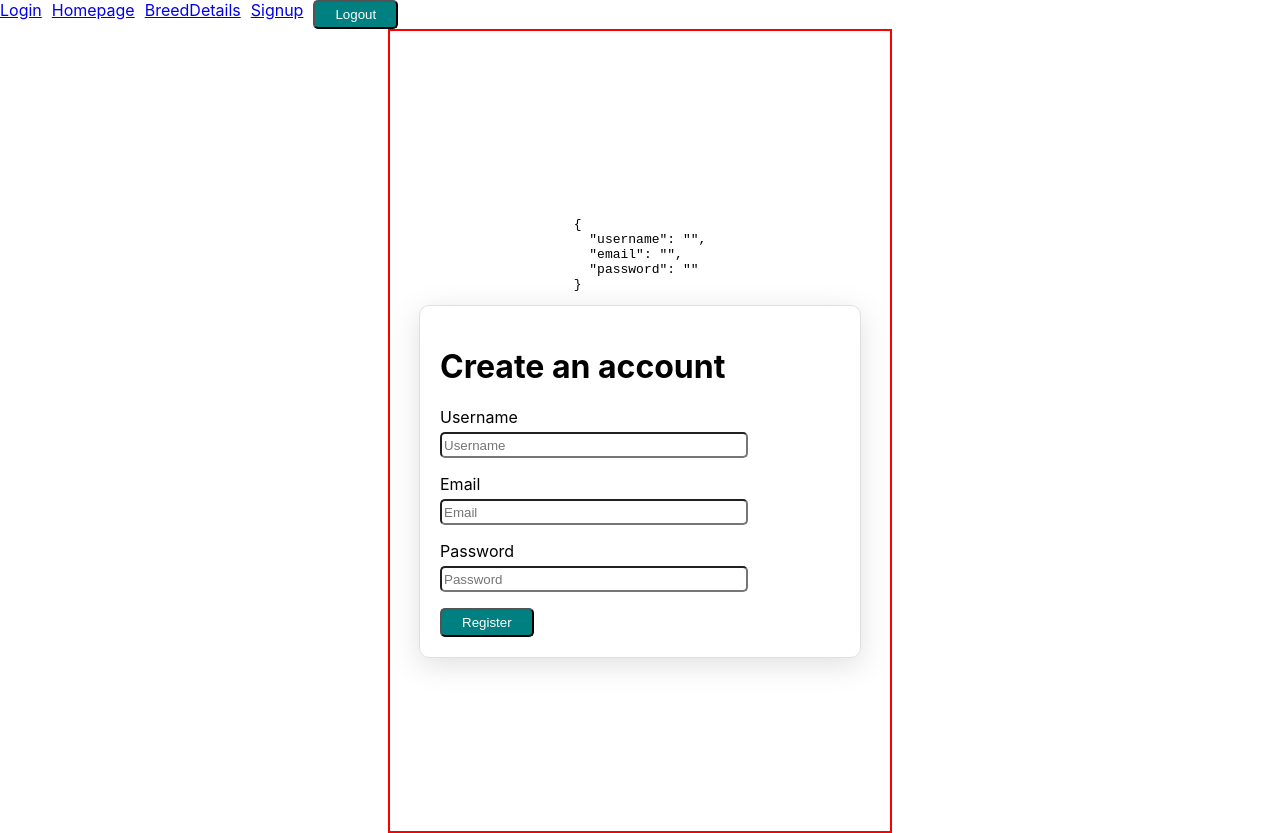
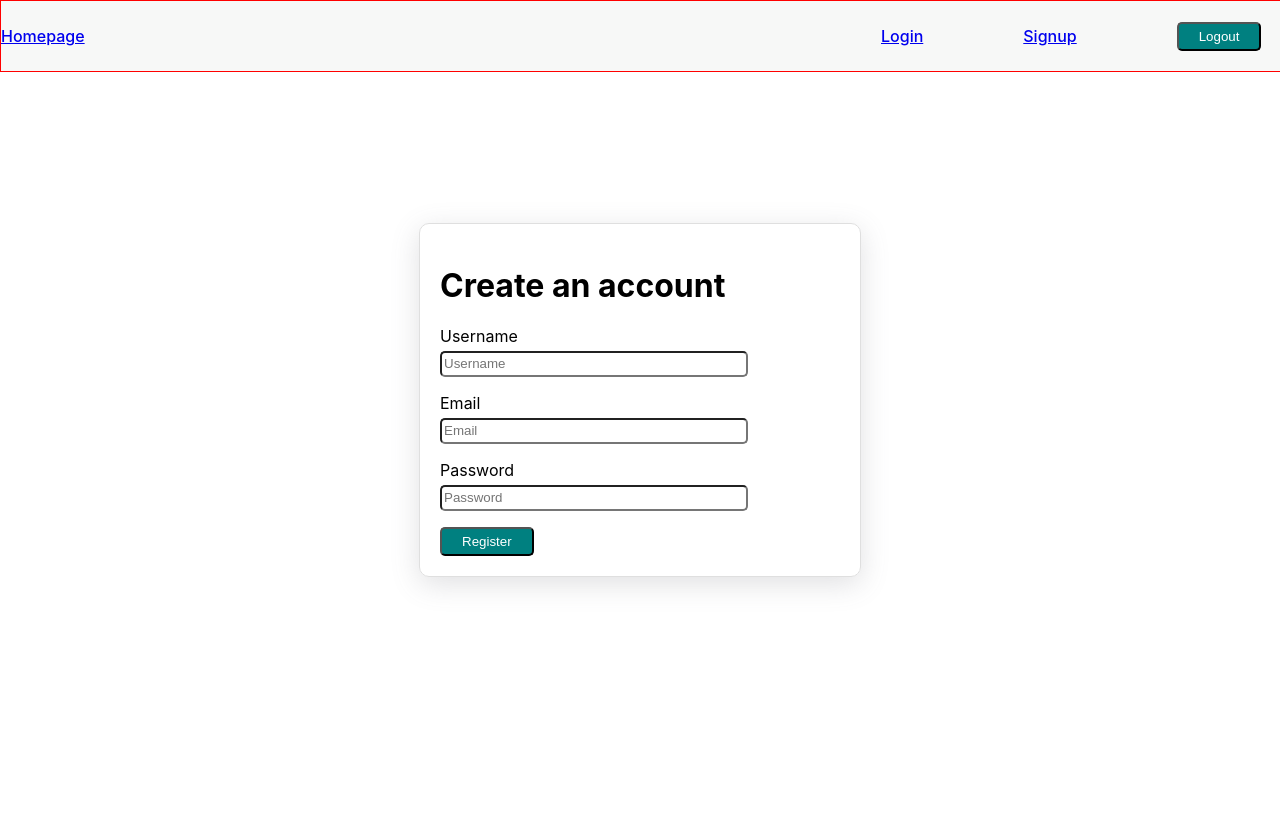
Before and after one commit to ashwanisahu97/doggo-api, a React (Create React App) app: page /signup in a window 1280 px wide. After the commit the page ends 800 px from the top, so only its background shows below. Built offline with nearby package versions, Linux system fonts and the light colour scheme.

Commit message:
all functionality done and final submitted

```diff
--- a/src/Components/Navbar.jsx
+++ b/src/Components/Navbar.jsx
@@ -1,6 +1,6 @@
 import React, { useState } from 'react'
 import { Link } from 'react-router-dom'
-
+import styles from "../Styles/Navbar.module.css"
 const Navbar = () => {
   const handleLogout = () => {
     // alert("clicked")
@@ -9,13 +9,15 @@ const Navbar = () => {
     alert("logged out successfully")
   }
   return (
-      <div style={{ display: "flex",gap:"10px"}}>
-          <Link to="/"> <div>Login</div> </Link>
-          <Link to="/home"> <div>Homepage</div> </Link>
-          <Link to="/breedDetails/:breedName"> <div>BreedDetails</div> </Link>
-      <Link to="/signup"> <div>Signup</div> </Link>
-      <button onClick={handleLogout}>Logout</button>
-      </div>
+    <nav classname={ styles.nav}>
+      <div> <Link to="/home"> Homepage</Link></div>
+
+      <div className={ styles.loginSignup}>
+          <div><Link to="/"> Login</Link></div>
+       <div><Link to="/signup">Signup</Link></div>
+        <button onClick={handleLogout}>Logout</button>
+        </div>
+      </nav>
   )
 }
 
--- a/src/Pages/BreedDetails.jsx
+++ b/src/Pages/BreedDetails.jsx
@@ -1,6 +1,6 @@
 import React, { useEffect, useState } from 'react'
 import { useParams } from 'react-router-dom'
-
+import styles from "../Styles/Homepage.module.css"
 const BreedDetails = () => {
     let { breedName } = useParams();
 
@@ -17,7 +17,7 @@ const BreedDetails = () => {
        setImage(data.message)
     }
     return (
-        <div style={{ display: "flex",alignItems:"center",justifyContent:"center" }}>
+        <div style={{ display: "flex",alignItems:"center",justifyContent:"center",paddingTop:"100px" }}>
             <div style={{width:"400px",height:"400px",border:"2px solid red"}}>
 <img width="100%" height="100%" src={ image} alt="breed random image" />
             </div>
--- a/src/Pages/Homepage.jsx
+++ b/src/Pages/Homepage.jsx
@@ -20,8 +20,7 @@ const Homepage = () => {
     }
 
   return (
-      <div>
-          <div>{JSON.stringify(breeds)}</div>
+      <div className={ styles.container}>
     <div className={styles.cards}>
     {
         breeds?.map((element) => {
--- a/src/Pages/Login.jsx
+++ b/src/Pages/Login.jsx
@@ -21,7 +21,10 @@ const Login = () => {
             return navigate("/home")
          }
 
-     },[])
+    }, [])
+    useEffect(() => {
+        // alert(JSON.stringify(formErrors))
+    }, [formErrors])
 
     const handleChange = (e) => {
         const { name, value } = e.target;
@@ -33,7 +36,8 @@ const Login = () => {
         //   alert(JSON.stringify(formValues))
         console.log("formValues", formValues);
         setFormErrors(checkValidation(formValues))
-        if (Object.keys(formErrors).length === 0){
+        setIsSubmit(true);
+        if (isSubmit&&Object.keys(formErrors).length === 0){
             const users = JSON.parse(localStorage.getItem("users")) || [];
             if (users.length === 0) {
                 alert("please enter the correct details!!")
@@ -52,7 +56,6 @@ const Login = () => {
 
   return (
     <div className={styles.container}>
-      <div>{JSON.stringify(formValues, undefined, 2)}</div>
 
     <form onSubmit={handleSubmit}>
       <h1>Login form</h1>
--- a/src/Pages/Register.jsx
+++ b/src/Pages/Register.jsx
@@ -13,13 +13,9 @@ const Register=()=> {
     const [formErrors, setFormErrors] = useState({})
     const [isSubmit, setIsSubmit] = useState(false);
     const navigate = useNavigate();
-    // useEffect(() => {
-    //     // alert(JSON.stringify(formErrors))
-    // }, [formErrors])
-    // useEffect(() => {
-    //     alert("inside useEffect")
+    useEffect(() => {
 
-    // },[isSubmit,formErrors])
+    }, [formErrors])
 
   const handleChange = (e) => {
     const { name, value } = e.target;
@@ -28,26 +24,20 @@ const Register=()=> {
 
   const handleSubmit = (e) => {
       e.preventDefault();
-    //   alert(JSON.stringify(formValues))
       console.log("formValues", formValues);
       setFormErrors(checkValidation(formValues))
-      setIsSubmit(true)
+      setIsSubmit(true);
       if (isSubmit&&Object.keys(formErrors).length===0) {
-        alert("going to localstorage")
         const users = JSON.parse(localStorage.getItem("users")) || [];
         users.push(formValues);
           localStorage.setItem("users", JSON.stringify(users))
+          navigate("/")
       }
-      navigate("/login")
+      console.log(formErrors);
     }
 
   return (
     <div className={styles.container}>
-    {Object.keys(formErrors).length === 0 && isSubmit ? (
-      <div className="">Signed up successfully</div>
-    ) : (
-      <pre>{JSON.stringify(formValues, undefined, 2)}</pre>
-    )}
 
     <form onSubmit={handleSubmit}>
       <h1>Create an account</h1>
--- a/src/Styles/BreedDetails.module.css
+++ b/src/Styles/BreedDetails.module.css
@@ -0,0 +1,3 @@
+.container{
+    padding-top: 100px;
+}
--- a/src/Styles/Homepage.module.css
+++ b/src/Styles/Homepage.module.css
@@ -2,6 +2,10 @@
 
 .card{
 height:200px;
+box-shadow:rgba(100, 100, 111, 0.2) 0px 7px 29px 0px;
+margin-bottom: 15px;
+border-radius:10px;
+padding:10px;
 }
 
 
@@ -10,10 +14,14 @@ height:200px;
     grid-template-columns: repeat(4,1fr);
     grid-gap:15px;
 }
+.container{
+    padding-top: 100px;
+}
 
 nav{
     margin-bottom:10px;
 }
+
 
 @media only screen and (min-width:0px) and (max-width:375px){
     .cards{
--- a/src/Styles/Navbar.module.css
+++ b/src/Styles/Navbar.module.css
@@ -0,0 +1,26 @@
+nav{
+    display:flex;
+    height:70px;
+    width:100%;
+    position:fixed;
+    align-items: center;
+    justify-content: space-between;
+    margin-bottom:10px;
+    background-color: #f7f8f7 ;
+    font-weight: 200;
+    font-family:Whitney, -apple-system, BlinkMacSystemFont, "Segoe UI" Roboto, Helvetica, Arial, sans-serif;
+     font-size:16px;
+     color:#282c3f;
+     font-weight:500;
+    line-height:80px;
+     background-color:"#f7f8f7";
+     border:1px solid red
+}
+nav>div{
+    width:400px;
+}
+.loginSignup{
+    display: flex;
+    align-items: center;
+    gap:100px;
+}
--- a/src/Styles/Register.module.css
+++ b/src/Styles/Register.module.css
@@ -1,7 +1,6 @@
 
 
 .container {
-  border:2px solid red;
   display: flex;
   flex-direction: column;
   justify-content: center;
--- a/src/Utils/checkValidation.js
+++ b/src/Utils/checkValidation.js
@@ -1,8 +1,7 @@
 const checkValidation = (values) => {
     const errors = {};
     const regex = /^[^\s@]+@[^\s@]+\.[^\s@]{2,}$/i;
-    if (values.username && values.username.length===0) {
-        alert(JSON.stringify(values.username))
+    if (values.username.length===0) {
       errors.username = "Username is required!";
     }
     if (values.email.length===0) {
```
